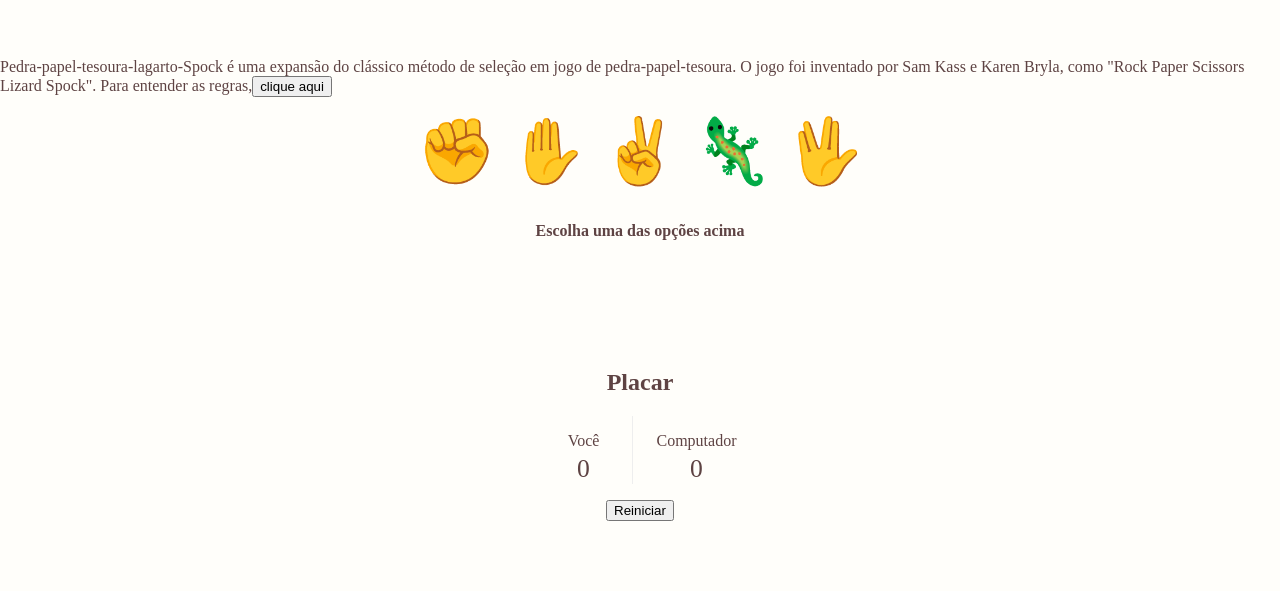
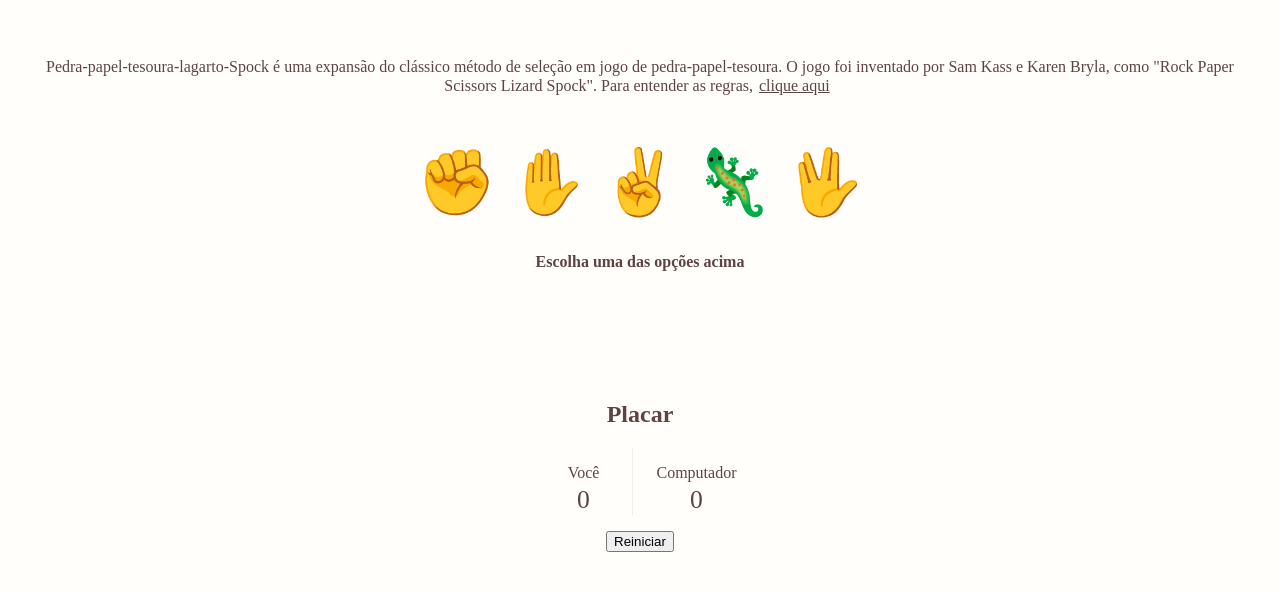
Before and after one commit to HaluDeCassia/largato-spock, a React (Create React App) app: page / in a window 1280 px wide. Shown: the part 119-710 px from the top of the page. Built offline with nearby package versions, Linux system fonts and the light colour scheme.

Commit message:
Use Rules component and remove rules from the App

```diff
--- a/src/App.js
+++ b/src/App.js
@@ -1,9 +1,9 @@
 import React from 'react';
 
 import Buttons from './components/Buttons';
-import Modal from './components/Modal';
 import Scoreboard from './components/Scoreboard';
 import Result from './components/Result';
+import Rules from './components/Rules';
 
 import { OPTIONS } from './constants';
 
@@ -50,7 +50,6 @@ function getResult(playerChoice, computerChoice, setResult, setPoints) {
 }
 
 export default function App() {
-  const [modal, toggleModal] = React.useState(false);
   const [playerChoice, setPlayerChoice] = React.useState('');
   const [computerChoice, setComputerChoice] = React.useState('');
   const [result, setResult] = React.useState({ message: '', status: '' });
@@ -66,21 +65,13 @@ export default function App() {
   return (
     <StyledApp>
       <Global />
-      <p>
-        Pedra-papel-tesoura-lagarto-Spock é uma expansão do clássico método de seleção em jogo de pedra-papel-tesoura. O jogo foi inventado por Sam Kass e Karen Bryla, como "Rock Paper Scissors Lizard Spock". Para entender as regras,
-        <button onClick={() => toggleModal(!modal)} aria-label="ver regras">clique aqui</button>
-      </p>
-
+      <Rules />
       <Buttons playGame={ playGame } />
-
       <Result
         result={ result }
         playerChoice={ playerChoice }
         computerChoice={ computerChoice }
       />
-
-      {modal && <Modal isOpen={modal} onClose={toggleModal} /> }
-
       <Scoreboard points={points} />
 
       <button onClick={() => setPoints({player: 0, computer: 0})} aria-label="resetar pontos">Reiniciar</button>
```
